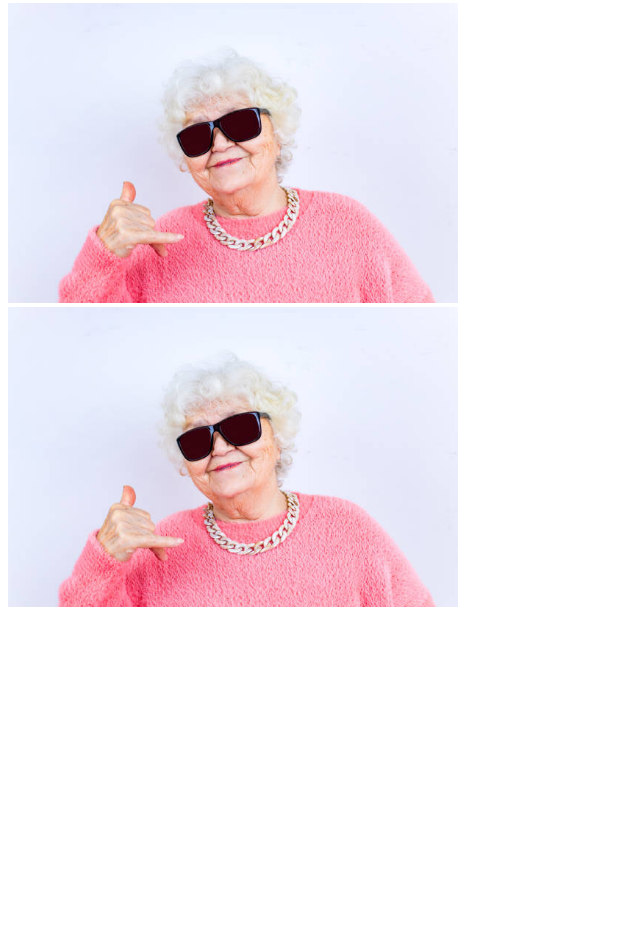
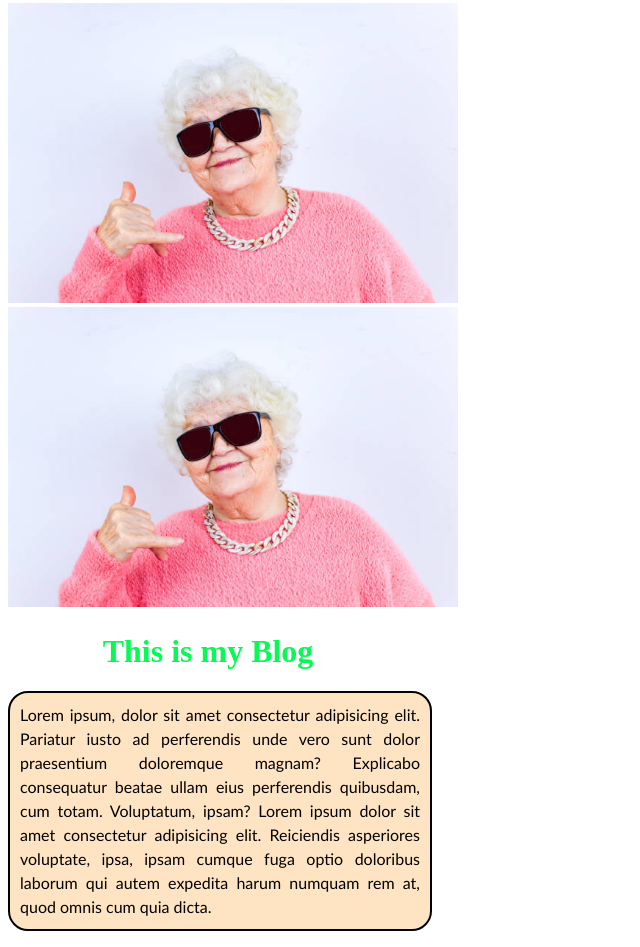
Before and after one commit to Pritamdutta7498/third-repo, a plain HTML site: page index.html in a window 1280 px wide. Shown: the part 483-1430 px from the top of the page, without its empty margins (0-640 px from the left). Before the commit the page ends 1102 px from the top, so only its background shows below. Drawn offline with Linux system fonts and the light colour scheme.

Commit message:
new-blog-added

```diff
--- a/index.html
+++ b/index.html
@@ -4,7 +4,7 @@
     <meta charset="UTF-8">
     <meta http-equiv="X-UA-Compatible" content="IE=edge">
     <meta name="viewport" content="width=device-width, initial-scale=1.0">
-    <title>this is a third repository</title>
+    <title>this is a third repositoryed</title>
     <link rel="stylesheet" href="style.css">
 </head>
 <body>
@@ -24,6 +24,10 @@
         <img class="branch" src="./imges/grandma.jpg" alt="">
 
     </div>
+    <div class="bg">
+        <h1 class="al">This is my Blog</h1>
 
+        <p class="blog">Lorem ipsum, dolor sit amet consectetur adipisicing elit. Pariatur iusto ad perferendis unde vero sunt dolor praesentium doloremque magnam? Explicabo consequatur beatae ullam eius perferendis quibusdam, cum totam. Voluptatum, ipsam? Lorem ipsum dolor sit amet consectetur adipisicing elit. Reiciendis asperiores voluptate, ipsa, ipsam cumque fuga optio doloribus laborum qui autem expedita harum numquam rem at, quod omnis cum quia dicta.</p>
+    </div>
 </body>
 </html>
--- a/style.css
+++ b/style.css
@@ -17,3 +17,19 @@ h1{
 .branch{
     height: 300px;
 }
+.al{
+    width: 400px;
+    text-align: center;
+    color: hsl(139, 96%, 50%);
+}
+.blog{
+    background-color: bisque;
+    text-align: justify;
+    width: 400px;
+    border: 2px solid black;
+    padding: 10px;
+    border-radius: 20px;
+    line-height: 1.5rem;
+    font-weight: 500;
+    font-family: 'Gill Sans', 'Gill Sans MT', Calibri, 'Trebuchet MS', sans-serif;
+}
```
